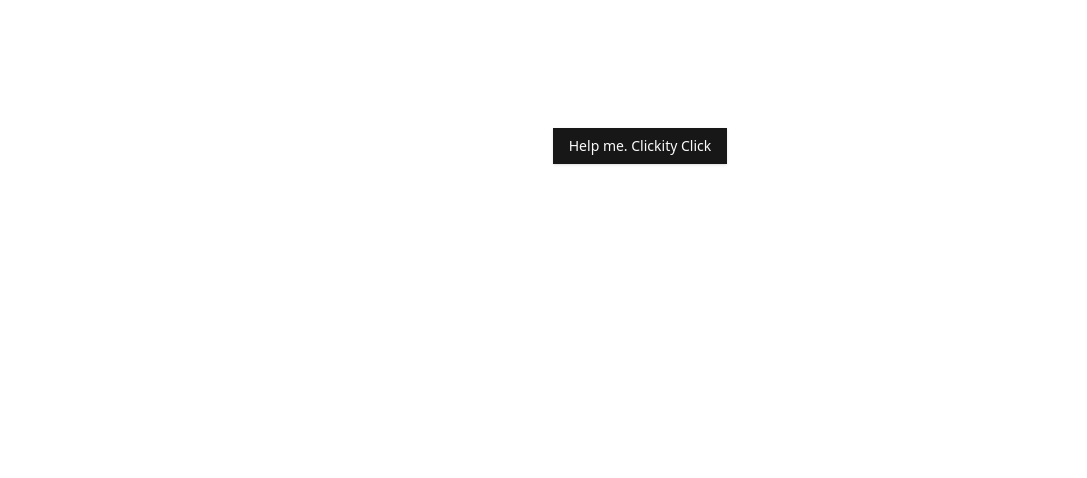
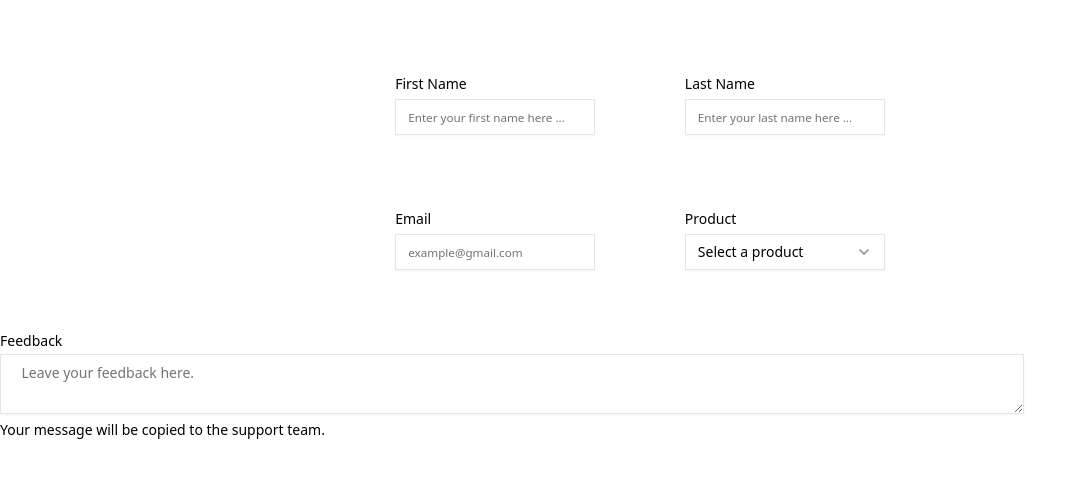
Before and after one commit to vennisabarfi/sentiment-app, a React (Vite) app in the folder frontend/: page /form in a window 1280 px wide. Shown: the top 478 px of the page, without its empty margins (0-1087 px from the left). Built offline with nearby package versions, Linux system fonts and the light colour scheme.

Commit message:
working on form design. will connect to backend soon

```diff
--- a/frontend/package.json
+++ b/frontend/package.json
@@ -10,6 +10,8 @@
     "preview": "vite preview"
   },
   "dependencies": {
+    "@radix-ui/react-label": "^2.1.0",
+    "@radix-ui/react-select": "^2.1.2",
     "@radix-ui/react-slot": "^1.1.0",
     "class-variance-authority": "^0.7.0",
     "clsx": "^2.1.1",
@@ -17,6 +19,7 @@
     "lucide-react": "^0.460.0",
     "react": "^18.3.1",
     "react-dom": "^18.3.1",
+    "react-router-dom": "^7.0.1",
     "tailwind-merge": "^2.5.4",
     "tailwindcss-animate": "^1.0.7"
   },
--- a/frontend/src/App.jsx
+++ b/frontend/src/App.jsx
@@ -1,18 +1,18 @@
-import { Button } from "@/components/ui/button"
 
+import { BrowserRouter, Routes, Route } from "react-router-dom";
 import "./App.css"
+import Home from "./Home/Home";
+import Feedback from "./Feedback/Feedback";
 
 export default function App() {
   return (
    <>
-   <div className="center">
-
-   <Button className="button">Help me. Clickity Click</Button>
-   </div>
-
-   <div>
-
-   </div>
+   <BrowserRouter>
+   <Routes>
+      <Route path="/" element={<Home/>}/>
+      <Route path="/form" element={<Feedback/>}/>
+   </Routes>
+   </BrowserRouter>
 
 
 
--- /dev/null
+++ b/frontend/src/Feedback/Feedback.css
@@ -0,0 +1,56 @@
+.feedback-form{
+
+
+
+
+}
+
+
+.name-fields{
+    display: flex;
+    flex-direction: row;
+    align-items: center;
+    justify-content: center;
+    margin-top: 6%;
+    gap: 7%;
+
+
+}
+
+.field{
+    display: flex;
+    flex-direction: column;
+}
+
+
+
+#first-name::placeholder{
+
+    font-size: smaller;
+}
+
+#last-name::placeholder{
+
+    font-size: smaller;
+}
+
+#email::placeholder{
+
+    font-size: smaller;
+}
+
+
+.feedback-box{
+    margin-top: 5%;
+    width: 80%;
+    display: grid;
+    gap: 6px;
+    display: flex;
+    flex-direction: column;
+
+
+}
+
+#feedback-area{
+ padding-left: 2%;
+}
--- /dev/null
+++ b/frontend/src/Feedback/Feedback.jsx
@@ -0,0 +1,77 @@
+
+import "./Feedback.css"
+import { Input } from "@/components/ui/input"
+import { Label } from "@/components/ui/label"
+import {
+    Select,
+    SelectContent,
+    SelectGroup,
+    SelectItem,
+    SelectLabel,
+    SelectTrigger,
+    SelectValue,
+  } from "@/components/ui/select"
+
+  import { Textarea } from "@/components/ui/textarea"
+
+
+export default function Feedback(){
+
+    return(
+        <>
+        <div className="feedback-form">
+
+        <div className="name-fields">
+        <div className="field">
+        <Label className="mb-2" htmlFor="first-name">First Name</Label>
+        <Input className="w-[200px]" type="text" id="first-name" placeholder="Enter your first name here ..." />
+        </div>
+
+        <div className="field">
+        <Label className="mb-2" htmlFor="last-name">Last Name</Label>
+        <Input className="w-[200px]" type="text" id="last-name" placeholder="Enter your last name here ..." />
+        </div>
+
+        </div>
+
+        <div className="name-fields">
+        <div className="field">
+        <Label className="mb-2" htmlFor="email">Email</Label>
+        <Input className="w-[200px]" type="email" id="email" placeholder="example@gmail.com" />
+        </div>
+
+        <div className="field">
+        {/*
+        <Input type="text" id="last-name" placeholder="Enter your last name here ..." /> */}
+        <Label className="mb-2" htmlFor="product-list">Product</Label>
+        <Select className="product-list">
+      <SelectTrigger className="w-[200px]">
+        <SelectValue placeholder="Select a product" />
+      </SelectTrigger>
+      <SelectContent>
+        <SelectGroup>
+          <SelectLabel>Products</SelectLabel>
+          <SelectItem value="software">Software</SelectItem>
+          <SelectItem value="hardware">Hardware</SelectItem>
+          <SelectItem value="ai-chatbot">AI Chatbot</SelectItem>
+        </SelectGroup>
+      </SelectContent>
+    </Select>
+        </div>
+
+
+        </div>
+
+        <div className="feedback-box">
+      <Label htmlFor="feedback-area">Feedback</Label>
+      <Textarea placeholder="Leave your feedback here." id="feedback-area" />
+      <p className="text-sm text-muted-foreground">
+        Your message will be copied to the support team.
+      </p>
+     </div>
+
+        </div>
+
+        </>
+    );
+}
--- /dev/null
+++ b/frontend/src/Home/Home.jsx
@@ -0,0 +1,9 @@
+export default function Home(){
+    return(
+        <>
+        <h1>This is the app</h1>
+
+        </>
+
+    );
+}
--- /dev/null
+++ b/frontend/src/components/ui/label.jsx
@@ -0,0 +1,16 @@
+import * as React from "react"
+import * as LabelPrimitive from "@radix-ui/react-label"
+import { cva } from "class-variance-authority";
+
+import { cn } from "@/lib/utils"
+
+const labelVariants = cva(
+  "text-sm font-medium leading-none peer-disabled:cursor-not-allowed peer-disabled:opacity-70"
+)
+
+const Label = React.forwardRef(({ className, ...props }, ref) => (
+  <LabelPrimitive.Root ref={ref} className={cn(labelVariants(), className)} {...props} />
+))
+Label.displayName = LabelPrimitive.Root.displayName
+
+export { Label }
--- /dev/null
+++ b/frontend/src/components/ui/select.jsx
@@ -0,0 +1,119 @@
+import * as React from "react"
+import * as SelectPrimitive from "@radix-ui/react-select"
+import { Check, ChevronDown, ChevronUp } from "lucide-react"
+
+import { cn } from "@/lib/utils"
+
+const Select = SelectPrimitive.Root
+
+const SelectGroup = SelectPrimitive.Group
+
+const SelectValue = SelectPrimitive.Value
+
+const SelectTrigger = React.forwardRef(({ className, children, ...props }, ref) => (
+  <SelectPrimitive.Trigger
+    ref={ref}
+    className={cn(
+      "flex h-9 w-full items-center justify-between whitespace-nowrap rounded-md border border-neutral-200 bg-transparent px-3 py-2 text-sm shadow-sm ring-offset-white placeholder:text-neutral-500 focus:outline-none focus:ring-1 focus:ring-neutral-950 disabled:cursor-not-allowed disabled:opacity-50 [&>span]:line-clamp-1 dark:border-neutral-800 dark:ring-offset-neutral-950 dark:placeholder:text-neutral-400 dark:focus:ring-neutral-300",
+      className
+    )}
+    {...props}>
+    {children}
+    <SelectPrimitive.Icon asChild>
+      <ChevronDown className="h-4 w-4 opacity-50" />
+    </SelectPrimitive.Icon>
+  </SelectPrimitive.Trigger>
+))
+SelectTrigger.displayName = SelectPrimitive.Trigger.displayName
+
+const SelectScrollUpButton = React.forwardRef(({ className, ...props }, ref) => (
+  <SelectPrimitive.ScrollUpButton
+    ref={ref}
+    className={cn("flex cursor-default items-center justify-center py-1", className)}
+    {...props}>
+    <ChevronUp className="h-4 w-4" />
+  </SelectPrimitive.ScrollUpButton>
+))
+SelectScrollUpButton.displayName = SelectPrimitive.ScrollUpButton.displayName
+
+const SelectScrollDownButton = React.forwardRef(({ className, ...props }, ref) => (
+  <SelectPrimitive.ScrollDownButton
+    ref={ref}
+    className={cn("flex cursor-default items-center justify-center py-1", className)}
+    {...props}>
+    <ChevronDown className="h-4 w-4" />
+  </SelectPrimitive.ScrollDownButton>
+))
+SelectScrollDownButton.displayName =
+  SelectPrimitive.ScrollDownButton.displayName
+
+const SelectContent = React.forwardRef(({ className, children, position = "popper", ...props }, ref) => (
+  <SelectPrimitive.Portal>
+    <SelectPrimitive.Content
+      ref={ref}
+      className={cn(
+        "relative z-50 max-h-96 min-w-[8rem] overflow-hidden rounded-md border border-neutral-200 bg-white text-neutral-950 shadow-md data-[state=open]:animate-in data-[state=closed]:animate-out data-[state=closed]:fade-out-0 data-[state=open]:fade-in-0 data-[state=closed]:zoom-out-95 data-[state=open]:zoom-in-95 data-[side=bottom]:slide-in-from-top-2 data-[side=left]:slide-in-from-right-2 data-[side=right]:slide-in-from-left-2 data-[side=top]:slide-in-from-bottom-2 dark:border-neutral-800 dark:bg-neutral-950 dark:text-neutral-50",
+        position === "popper" &&
+          "data-[side=bottom]:translate-y-1 data-[side=left]:-translate-x-1 data-[side=right]:translate-x-1 data-[side=top]:-translate-y-1",
+        className
+      )}
+      position={position}
+      {...props}>
+      <SelectScrollUpButton />
+      <SelectPrimitive.Viewport
+        className={cn("p-1", position === "popper" &&
+          "h-[var(--radix-select-trigger-height)] w-full min-w-[var(--radix-select-trigger-width)]")}>
+        {children}
+      </SelectPrimitive.Viewport>
+      <SelectScrollDownButton />
+    </SelectPrimitive.Content>
+  </SelectPrimitive.Portal>
+))
+SelectContent.displayName = SelectPrimitive.Content.displayName
+
+const SelectLabel = React.forwardRef(({ className, ...props }, ref) => (
+  <SelectPrimitive.Label
+    ref={ref}
+    className={cn("px-2 py-1.5 text-sm font-semibold", className)}
+    {...props} />
+))
+SelectLabel.displayName = SelectPrimitive.Label.displayName
+
+const SelectItem = React.forwardRef(({ className, children, ...props }, ref) => (
+  <SelectPrimitive.Item
+    ref={ref}
+    className={cn(
+      "relative flex w-full cursor-default select-none items-center rounded-sm py-1.5 pl-2 pr-8 text-sm outline-none focus:bg-neutral-100 focus:text-neutral-900 data-[disabled]:pointer-events-none data-[disabled]:opacity-50 dark:focus:bg-neutral-800 dark:focus:text-neutral-50",
+      className
+    )}
+    {...props}>
+    <span className="absolute right-2 flex h-3.5 w-3.5 items-center justify-center">
+      <SelectPrimitive.ItemIndicator>
+        <Check className="h-4 w-4" />
+      </SelectPrimitive.ItemIndicator>
+    </span>
+    <SelectPrimitive.ItemText>{children}</SelectPrimitive.ItemText>
+  </SelectPrimitive.Item>
+))
+SelectItem.displayName = SelectPrimitive.Item.displayName
+
+const SelectSeparator = React.forwardRef(({ className, ...props }, ref) => (
+  <SelectPrimitive.Separator
+    ref={ref}
+    className={cn("-mx-1 my-1 h-px bg-neutral-100 dark:bg-neutral-800", className)}
+    {...props} />
+))
+SelectSeparator.displayName = SelectPrimitive.Separator.displayName
+
+export {
+  Select,
+  SelectGroup,
+  SelectValue,
+  SelectTrigger,
+  SelectContent,
+  SelectLabel,
+  SelectItem,
+  SelectSeparator,
+  SelectScrollUpButton,
+  SelectScrollDownButton,
+}
--- /dev/null
+++ b/frontend/src/components/ui/textarea.jsx
@@ -0,0 +1,18 @@
+import * as React from "react"
+
+import { cn } from "@/lib/utils"
+
+const Textarea = React.forwardRef(({ className, ...props }, ref) => {
+  return (
+    (<textarea
+      className={cn(
+        "flex min-h-[60px] w-full rounded-md border border-neutral-200 bg-transparent px-3 py-2 text-base shadow-sm placeholder:text-neutral-500 focus-visible:outline-none focus-visible:ring-1 focus-visible:ring-neutral-950 disabled:cursor-not-allowed disabled:opacity-50 md:text-sm dark:border-neutral-800 dark:placeholder:text-neutral-400 dark:focus-visible:ring-neutral-300",
+        className
+      )}
+      ref={ref}
+      {...props} />)
+  );
+})
+Textarea.displayName = "Textarea"
+
+export { Textarea }
```
Also changed, not shown: frontend/src/Home/Home.css (added), 1 other file (tests, documents, lock files or other folders).
